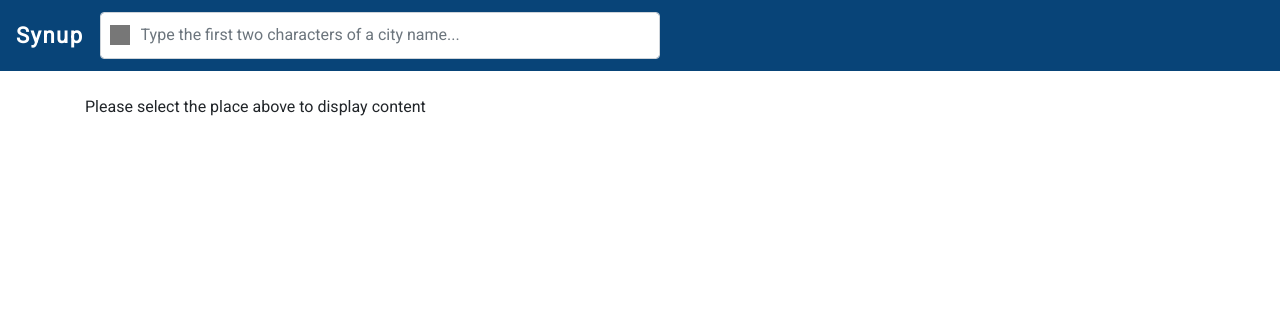
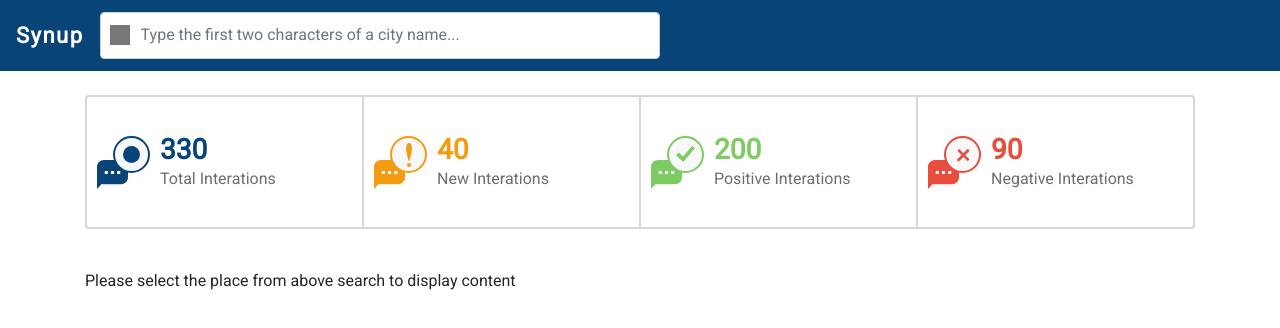
Before and after one commit to ravijoh1/synup, a React app: page / in a window 1280 px wide. Built offline with nearby package versions, Linux system fonts and the light colour scheme.

Commit message:
second commit

```diff
--- a/src/components/maps.component/newsearch.component.js
+++ b/src/components/maps.component/newsearch.component.js
@@ -17,6 +17,7 @@ class SimpleForm extends React.Component {
   render() {
     return (
       <div className="container">
+          <Summary />
           <ReviewsComponent reviews={this.props.reviews} />
       </div>
     )
--- a/src/components/maps.component/newsearch.component.scss
+++ b/src/components/maps.component/newsearch.component.scss
@@ -40,6 +40,7 @@ body {
 
 .card.synup-card {
     border: 2px solid #d6d6d6;
+    margin-bottom: 40px;
 
     .card-header {
         border-bottom: solid 2px #d6d6d6;
--- a/src/components/maps.component/reviews.component.js
+++ b/src/components/maps.component/reviews.component.js
@@ -5,7 +5,7 @@ import './reviews.component.scss';
 
 const ReviewsComponent = (props) => {
     if(!Object.keys(props.reviews).length) {
-        return (<div>Please select the place above to display content</div>)
+        return (<div>Please select the place from above search to display content</div>)
     }
     return (
         <div className="reviews card synup-card">
--- a/src/components/maps.component/summary.component.js
+++ b/src/components/maps.component/summary.component.js
@@ -6,8 +6,37 @@ import './summary.component.scss';
 
 const Summary = (props) => {
     return (
-        <div className="card synup-card">
-
+        <div className="card synup-card summary-card">
+            <div className="row summary">
+                <div className="col-sm total">
+                    <img src="./src/images/interactions-all.svg" />
+                    <div>
+                    <h5>330</h5>
+                    Total Interations
+                    </div>
+                </div>
+                <div className="col-sm new">
+                    <img src="./src/images/interactions-new.svg" />
+                    <div>
+                    <h5>40</h5>
+                    New Interations
+                    </div>
+                </div>
+                <div className="col-sm positive">
+                    <img src="./src/images/interactions-positive.svg" />
+                    <div>
+                        <h5>200</h5>
+                        Positive Interations
+                    </div>
+                </div>
+                <div className="col-sm negative">
+                    <img src="./src/images/interactions-negative.svg" />
+                    <div>
+                    <h5>90</h5>
+                    Negative Interations
+                    </div>
+                </div>
+            </div>
         </div>
     )
 }
--- a/src/components/maps.component/summary.component.scss
+++ b/src/components/maps.component/summary.component.scss
@@ -0,0 +1,44 @@
+.row.summary{
+    margin: 0;
+    color: #6d6d6d;
+
+    .col-sm {
+        height: 130px;
+        padding: 10px;
+        border-right: 2px solid #d6d6d6;
+        display: flex;
+        align-items: center;
+
+        h5 {
+            font-size: 28px;
+            font-weight: bold;
+            margin: 0;
+        }
+
+
+        img {
+            margin-right: 10px;
+        }
+
+        &:last-child {
+            border-right: 0;
+        }
+
+
+        &.total img, &.total h5 {
+            color: #084478;
+        }
+
+        &.new img, &.new h5 {
+            color: #f39c12;
+        }
+
+        &.positive img, &.positive h5 {
+            color: #7ccc63;
+        }
+
+        &.negative img, &.negative h5 {
+            color: #e74c3c;
+        }
+    }
+}
```
Also changed, not shown: src/images/interactions-all.svg (added), src/images/interactions-negative.svg (added), src/images/interactions-new.svg (added), src/images/interactions-positive.svg (added).
